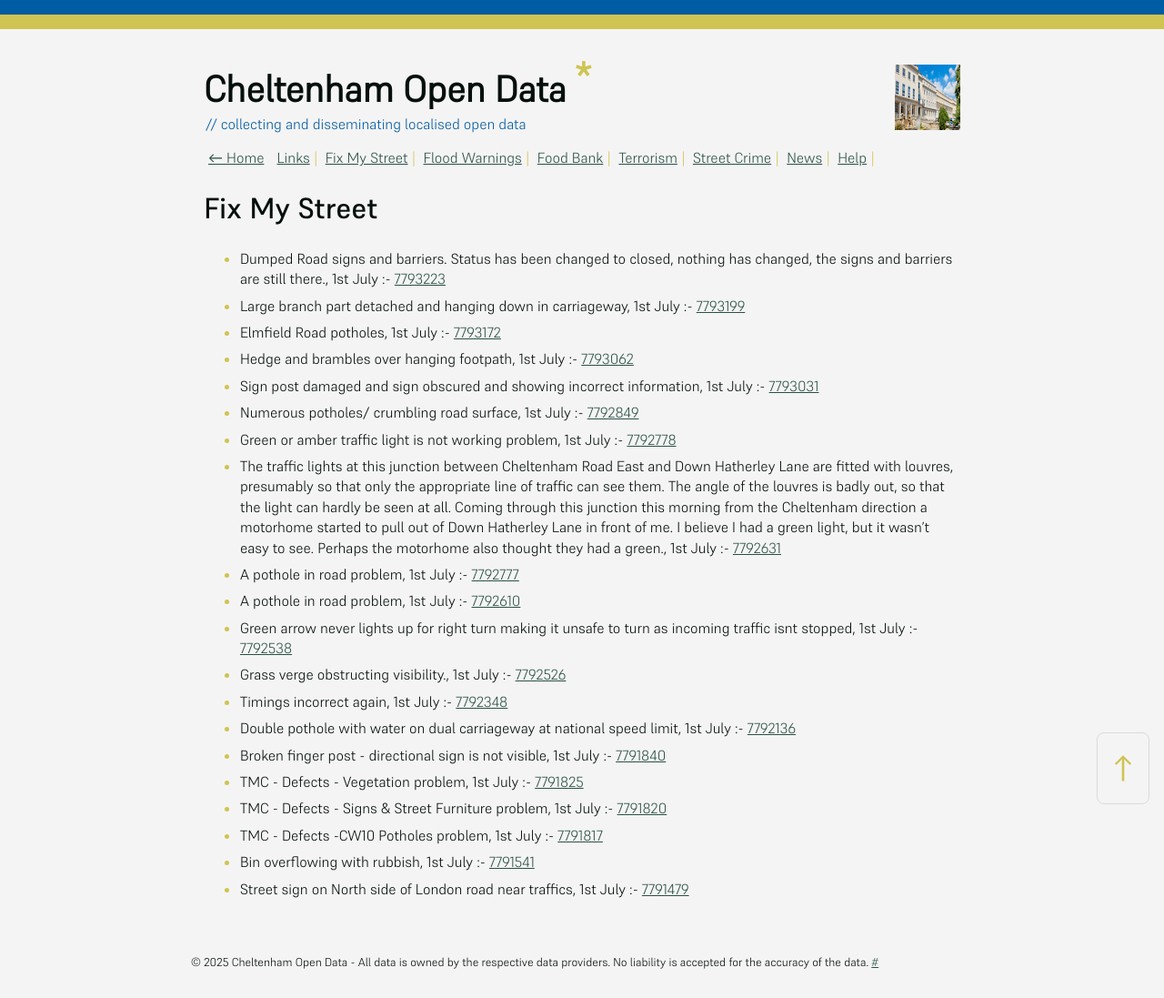
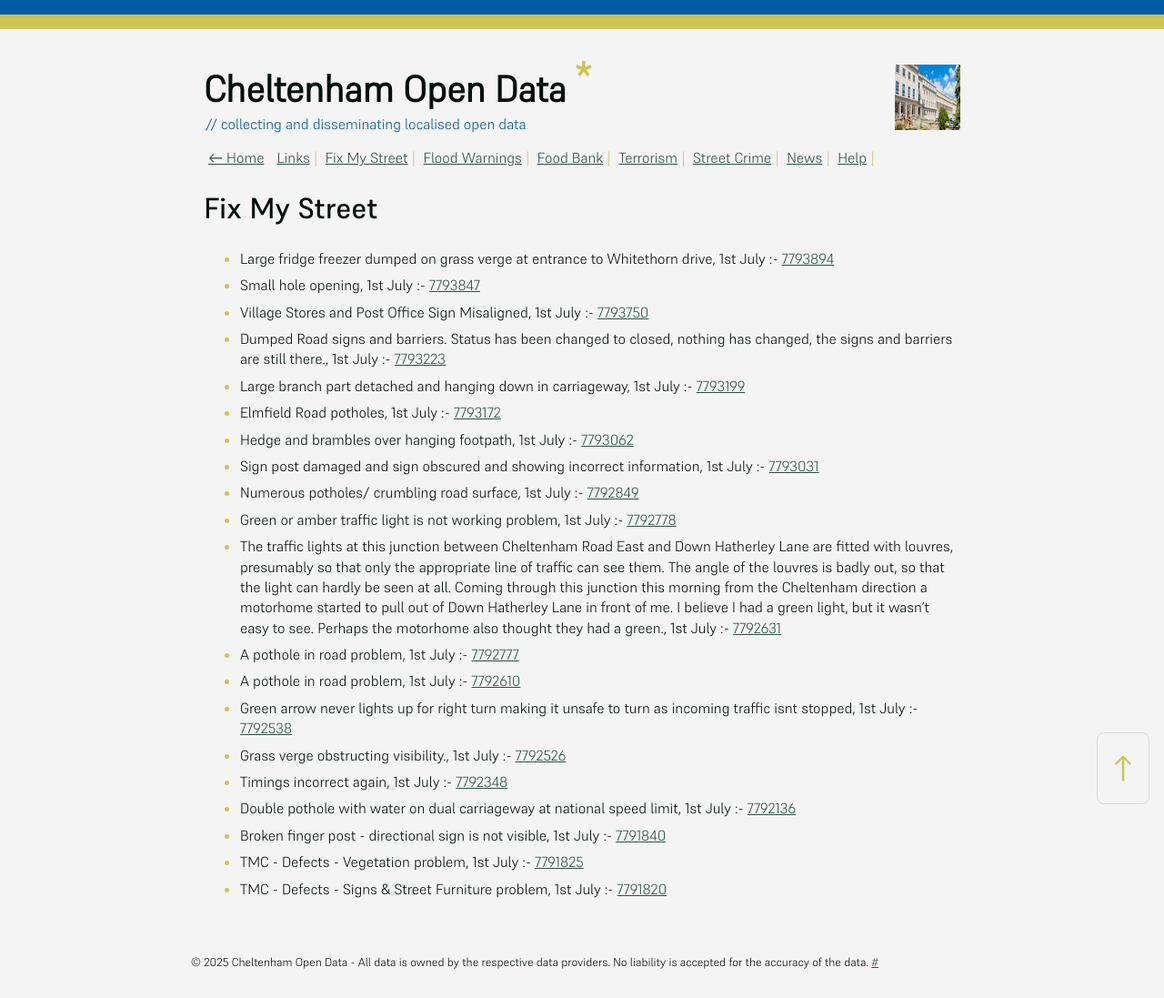
Before and after one commit to mat-0/cheltenham-open-data, a Jekyll site: the page built from _pages/fix-my-street.md, in a window 1280 px wide. Shown: the whole page at 91% size. Built offline with Jekyll 4.4.1, drawn with Linux system fonts in a browser that asks for light colours.

Commit message:
Updated 2025-07-01 18:58:43

```diff
--- a/_pages/fix-my-street.md
+++ b/_pages/fix-my-street.md
@@ -9,6 +9,9 @@ permalink: /fix-my-street
 
 <!-- fix_marker starts -->
 
+- Large fridge freezer dumped on grass verge at entrance to Whitethorn drive, 1st July :- [7793894](https://www.fixmystreet.com/report/7793894)
+- Small hole opening, 1st July :- [7793847](https://www.fixmystreet.com/report/7793847)
+- Village Stores and Post Office Sign Misaligned, 1st July :- [7793750](https://www.fixmystreet.com/report/7793750)
 - Dumped Road signs and barriers. Status has been changed to closed, nothing has changed, the signs and barriers are still there., 1st July :- [7793223](https://www.fixmystreet.com/report/7793223)
 - Large branch part detached and hanging down in carriageway, 1st July :- [7793199](https://www.fixmystreet.com/report/7793199)
 - Elmfield Road potholes, 1st July :- [7793172](https://www.fixmystreet.com/report/7793172)
@@ -26,8 +29,5 @@ permalink: /fix-my-street
 - Broken finger post - directional sign is not visible, 1st July :- [7791840](https://www.fixmystreet.com/report/7791840)
 - TMC - Defects - Vegetation problem, 1st July :- [7791825](https://www.fixmystreet.com/report/7791825)
 - TMC - Defects - Signs & Street Furniture problem, 1st July :- [7791820](https://www.fixmystreet.com/report/7791820)
-- TMC - Defects -CW10 Potholes problem, 1st July :- [7791817](https://www.fixmystreet.com/report/7791817)
-- Bin overflowing with rubbish, 1st July :- [7791541](https://www.fixmystreet.com/report/7791541)
-- Street sign on North side of London road near traffics, 1st July :- [7791479](https://www.fixmystreet.com/report/7791479)
 
 <!-- fix_marker ends -->
```
Also changed, not shown: _data/flood.json (+4 -4 lines), _pages/news.md (+7 -7 lines), index.md (+5 -5 lines).
